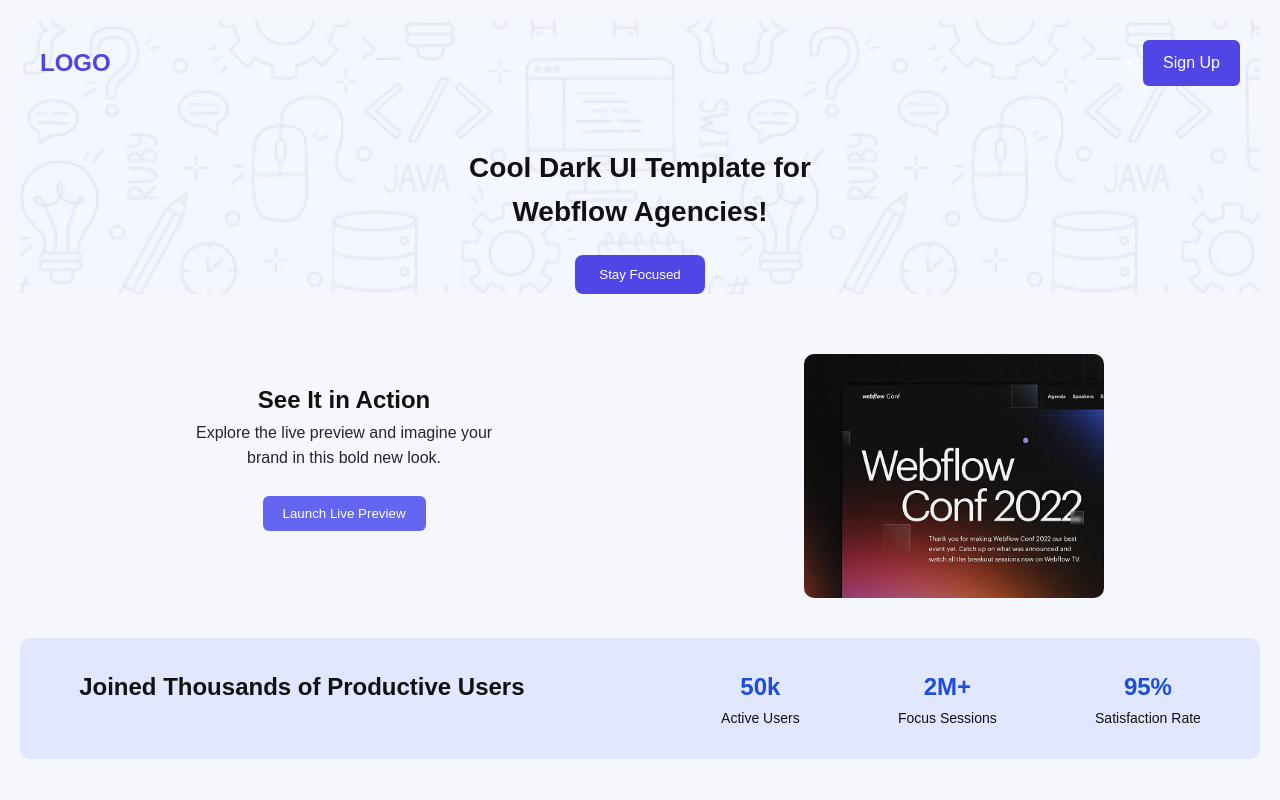
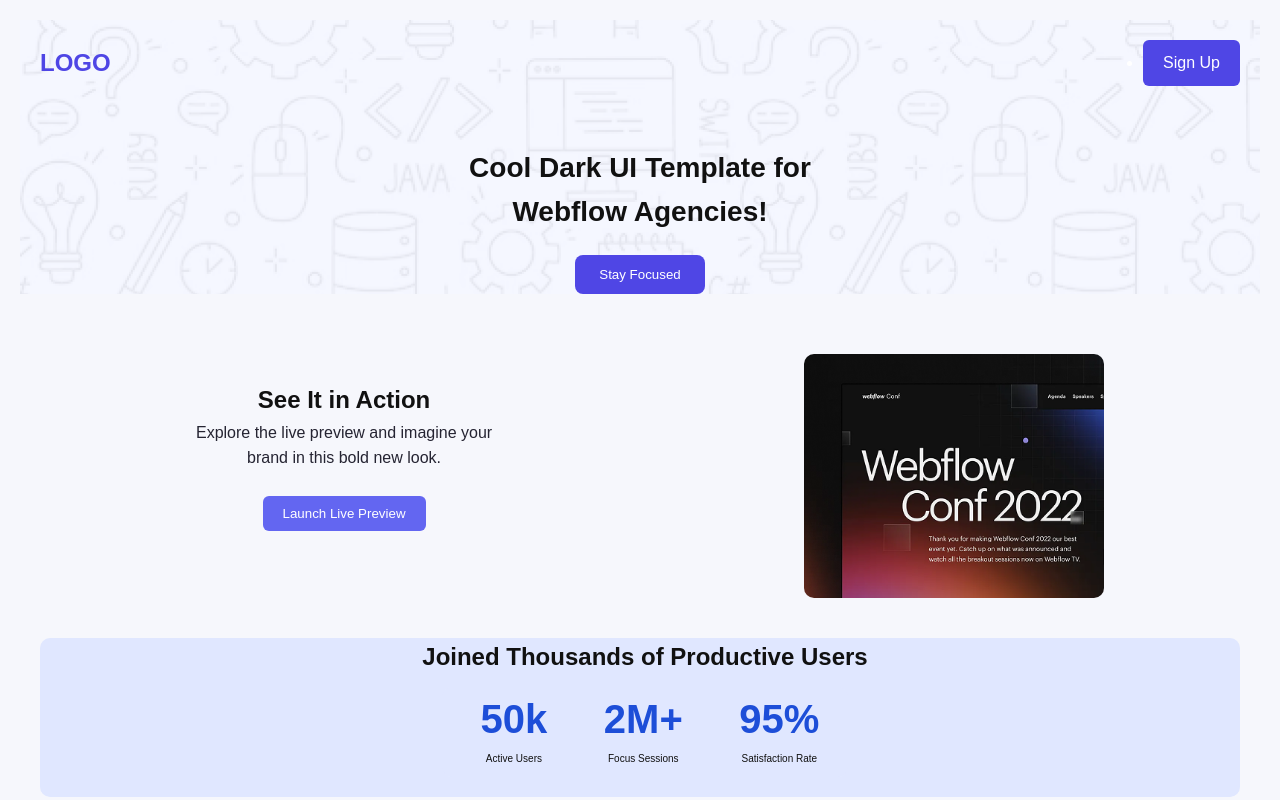
Before and after one commit to ShahidHasan734/Assignment-01, a plain HTML site: page index.html in a window 1280 px wide. Shown: the top 800 px of the page. Drawn offline with Linux system fonts and the light colour scheme.

Commit message:
adder new

```diff
--- a/index.html
+++ b/index.html
@@ -43,7 +43,10 @@
 
   <!-- Stats -->
   <section class="stats">
-    <h2>Joined Thousands of Productive Users</h2><br>
+    <div stat-content>
+      <h2>Joined Thousands of Productive Users</h2>
+
+      <div class="stats">
     <div class="stat-box">
       <h3>50k</h3>
       <p>Active Users</p>
@@ -57,6 +60,8 @@
     <div class="stat-box">
       <h3>95%</h3>
       <p>Satisfaction Rate</p>
+    </div>
+      </div>
     </div>
   </section>
 
--- a/styles/Assignment.css
+++ b/styles/Assignment.css
@@ -100,19 +100,20 @@ body{
   display: flex;
   justify-content: space-around;
   background: #e0e7ff;
-  padding: 30px 10px;
+  padding: 0px 0px 10px 10px;
   border-radius: 10px;
-  margin: 40px 0;
+  margin: 10px 20px;
   font-weight: 800px;
 }
 
 .stat-box h3{
-  font-size: 24px;
+  font-size: 40px;
   color: #1d4ed8;
+  justify-content: space-around;
 }
 
 .stat-box p{
-  font-size: 14px;
+  font-size: 10px;
 }
 /* ................................................................. */
 
```
